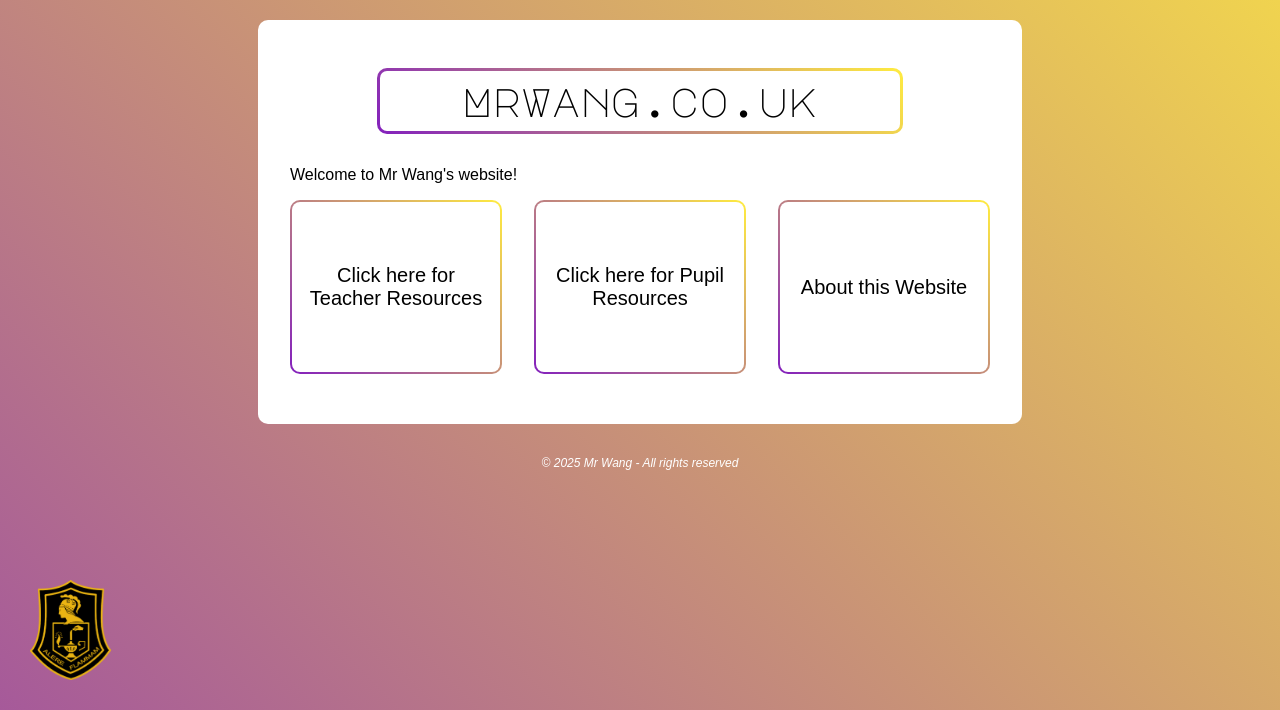
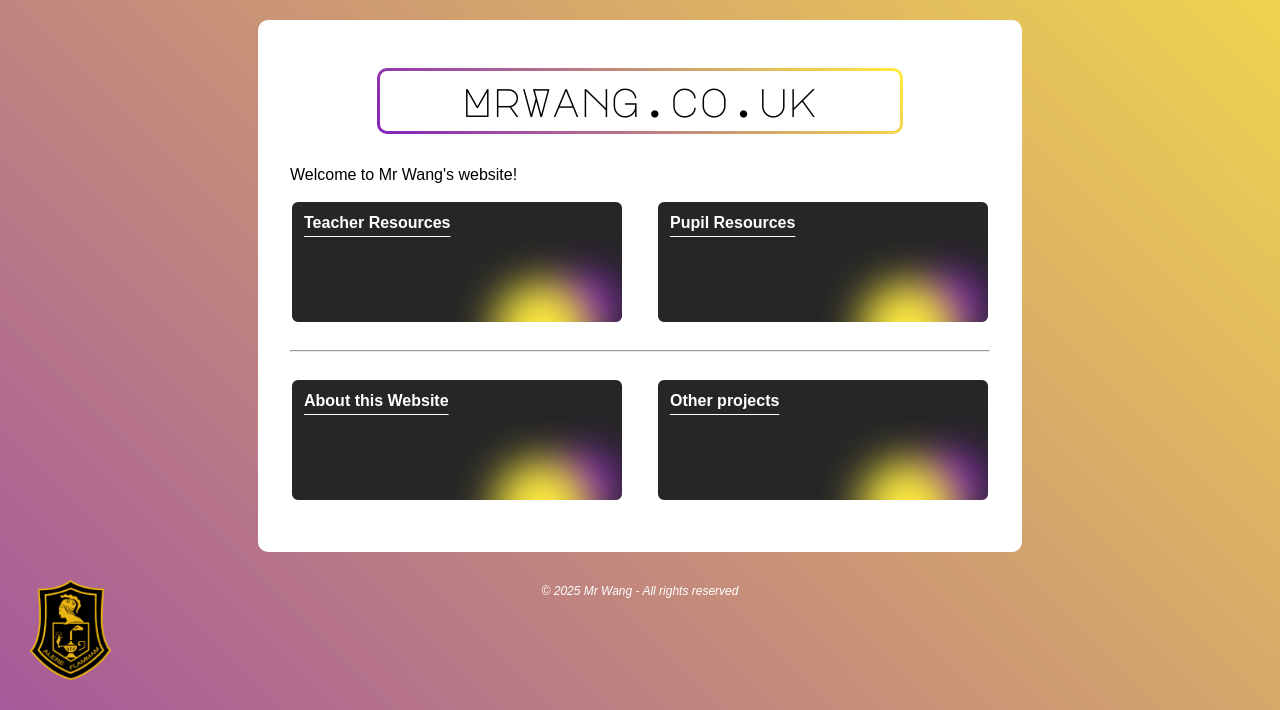
Before and after one commit to timo-w/mrwang, a Django app: page / in a window 1280 px wide. Shown: the part 90-800 px from the top of the page. Run offline with Django 5.2, Linux system fonts and the light colour scheme.

Commit message:
grid button styling

```diff
--- a/app/static/app/css/global.css
+++ b/app/static/app/css/global.css
@@ -73,6 +73,7 @@ footer {
   text-align: center;
   font-style: italic;
   padding: 2rem;
+  cursor: default;
 }
 
 /* Headings */
@@ -85,6 +86,7 @@ h1, h2, h3 {
   background: var(--main-bg-gradient-outline);
   border-radius: 10px;
   padding: 10px;
+  cursor: default;
 }
 h1 {
   font-size: 40px;
@@ -104,20 +106,69 @@ h2, h3 {
 }
 .content-grid a {
   flex: 50%;
-  padding: 10px;
-  height: 150px;
-  border-radius: 10px;
-  background: var(--main-bg-gradient-outline);
-  border: 2px solid transparent;
-  display: flex;
-  justify-content: center;
-  align-items: center;
-  text-decoration: none;
-  color: black;
-  font-size: 20px;
-  text-align: center;
-  transition: 0.1s ease-in-out;
+  transition: 0.1 ease-in-out;
 }
 .content-grid a:hover {
-  transform: scale(1.02);
+  transform: scale(1.05);
 }
+
+/* Grid buttons  */
+.grid-button {
+  position: relative;
+  background-color: #262626;
+  height: 6rem;
+  border: 2px solid white;
+  color: white;
+  font-size: 1rem;
+  font-weight: bold;
+  text-align: left;
+  padding: 0.75rem;
+  border-radius: 0.5rem;
+  overflow: hidden;
+  text-decoration: underline;
+  text-underline-offset: 0.5rem;
+  transition: all 0.5s ease;
+}
+/* --- Pseudo elements --- */
+.grid-button::before,
+.grid-button::after {
+  content: '';
+  position: absolute;
+  border-radius: 9999px;
+  filter: blur(20px);
+  transition: all 0.5s ease;
+  z-index: 10;
+}
+/* Purple circle */
+.grid-button::before {
+  width: 4rem;
+  height: 4rem;
+  right: 0.25rem;
+  top: 4.5rem;
+  background-color: var(--main-purple);
+}
+/* Yellow circle */
+.grid-button::after {
+  width: 6rem;
+  height: 6rem;
+  right: 2rem;
+  top: 5rem;
+  background-color: var(--main-yellow);
+}
+/* --- Hover effects --- */
+.grid-button:hover {
+  border-color: var(--main-yellow);
+  color: var(--main-yellow);
+  text-decoration-thickness: 2px;
+  text-underline-offset: 1rem;
+}
+/* Move and blur pseudo elements */
+.grid-button:hover::before {
+  right: 3rem;
+  top: 5rem;
+  filter: blur(30px);
+  box-shadow: 10px 10px 10px 20px var(--main-purple);
+}
+.grid-button:hover::after {
+  right: -2rem;
+}
--- a/app/templates/app/index.html
+++ b/app/templates/app/index.html
@@ -13,14 +13,20 @@
     <p>Welcome to Mr Wang's website!</p>
 
     <div class="content-grid">
-        <a href="{% url 'teacher' %}">
-            Click here for Teacher Resources
+        <a class="grid-button" href="{% url 'teacher' %}">
+            Teacher Resources
         </a>
-        <a href="{% url 'pupil' %}">
-            Click here for Pupil Resources
+        <a class="grid-button" href="{% url 'pupil' %}">
+            Pupil Resources
         </a>
-        <a href="{% url 'about' %}">
+    </div>
+    <br><hr><br>
+    <div class="content-grid">
+        <a class="grid-button" href="{% url 'about' %}">
             About this Website
+        </a>
+        <a class="grid-button" href="">
+            Other projects
         </a>
     </div>
     <br>
--- a/app/templates/app/pupil/pupil.html
+++ b/app/templates/app/pupil/pupil.html
@@ -9,10 +9,10 @@
     <h1>Pupil Resources</h1>
 
     <div class="content-grid">
-        <a href="{% url 'pupil_resources' %}">
+        <a class="grid-button" href="{% url 'pupil_resources' %}">
             National 5 Computing Notes
         </a>
-        <a href="">
+        <a class="grid-button" href="">
             Coming soon...
         </a>
     </div>
--- a/app/templates/app/teacher/teacher.html
+++ b/app/templates/app/teacher/teacher.html
@@ -9,10 +9,10 @@
     <h1>Teacher Resources</h1>
 
     <div class="content-grid">
-        <a href="{% url 'quiz_gen' %}">
+        <a class="grid-button" href="{% url 'quiz_gen' %}">
             AI Quiz Generator
         </a>
-        <a href="">
+        <a class="grid-button" href="">
             Coming soon...
         </a>
     </div>
--- a/app/views.py
+++ b/app/views.py
@@ -1,6 +1,5 @@
 import os
 from django.shortcuts import render
-from django.http import FileResponse
 from django.conf import settings
 
 
```
